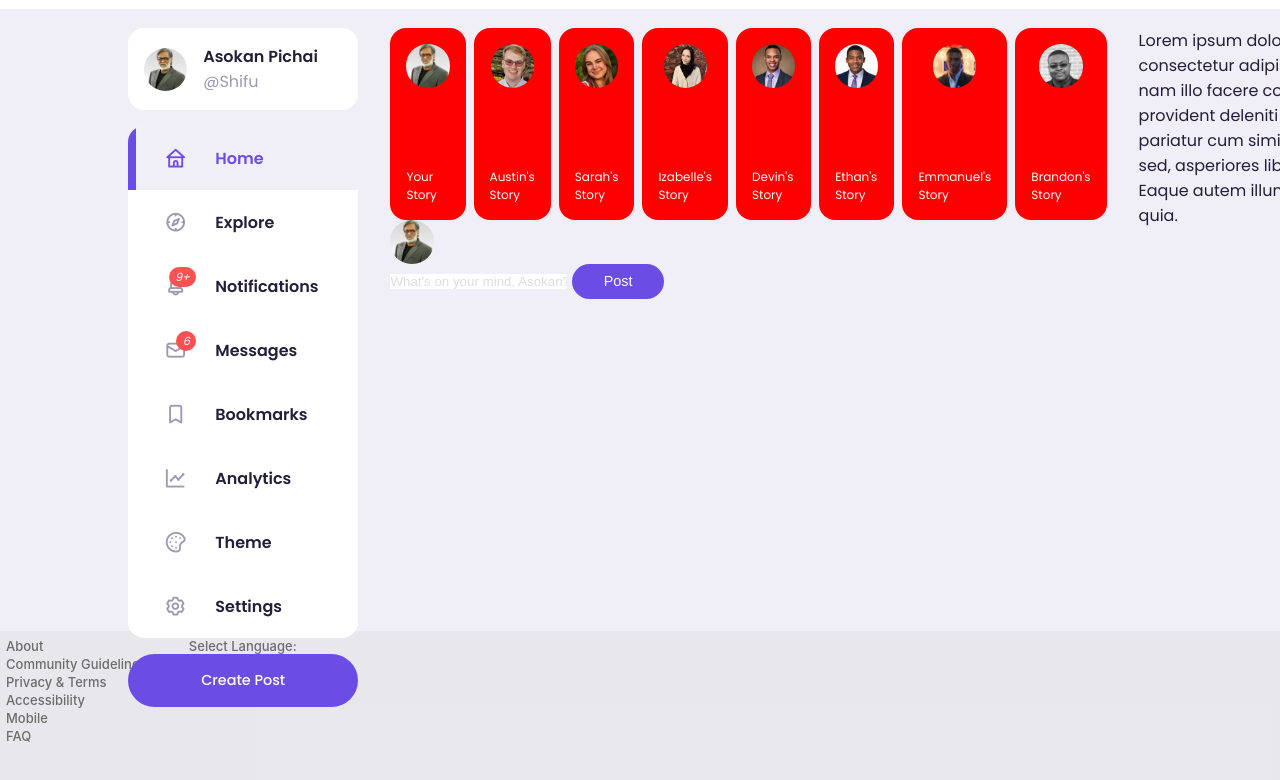
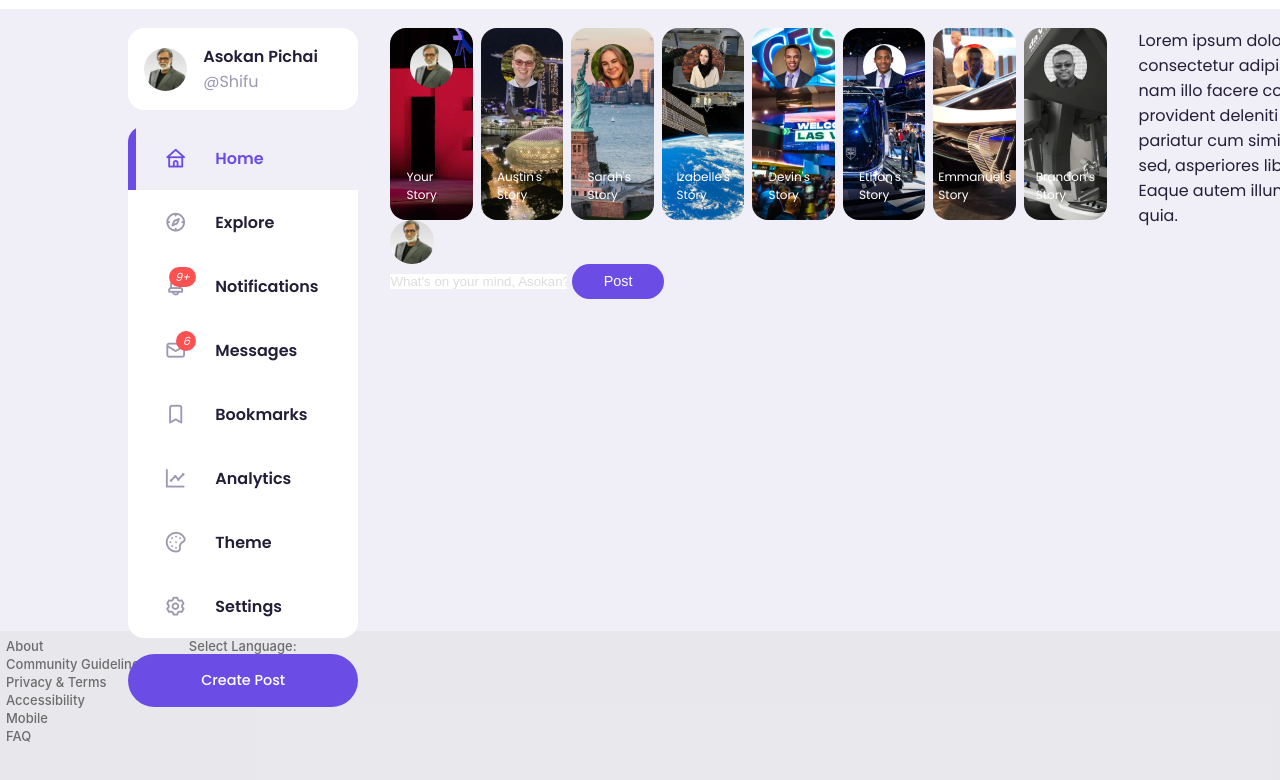
Before and after one commit to Techwise-Project-2-Experts/Experts-Website, a plain HTML site: page console_profile.html in a window 1280 px wide. Shown: the part 58-838 px from the top of the page. Drawn offline with nearby package versions, Linux system fonts and the light colour scheme; a script that the page names is missing.

Commit message:
middle feed

```diff
--- a/console_profile.css
+++ b/console_profile.css
@@ -291,4 +291,53 @@ main .container .left .profile{
   width: 100%;
   background: red;
   position: relative;
+  overflow: hidden;
 }
+
+.middle .stories .story:nth-child(1){
+  background: url("./images/story-1.jpg")
+  no-repeat center center/cover;
+
+}
+
+.middle .stories .story:nth-child(2){
+  background: url("./images/story-2.jpg")
+  no-repeat center center/cover;
+
+}
+
+.middle .stories .story:nth-child(3){
+  background: url("./images/story-3.jpg")
+  no-repeat center center/cover;
+
+}
+
+.middle .stories .story:nth-child(4){
+  background: url("./images/story-4.jpg")
+  no-repeat center center/cover;
+
+}
+
+.middle .stories .story:nth-child(5){
+  background: url("./images/story-5.jpg")
+  no-repeat center center/cover;
+
+}
+
+.middle .stories .story:nth-child(6){
+  background: url("./images/story-6.jpg")
+  no-repeat center center/cover;
+
+}
+
+.middle .stories .story:nth-child(7){
+  background: url("./images/story-7.jpg")
+  no-repeat center center/cover;
+
+}
+
+.middle .stories .story:nth-child(8){
+  background: url("./images/story-8.jpg")
+  no-repeat center center/cover;
+
+}
```
Also changed, not shown: images/story-1.jpg (added), images/story-2.jpg (added), images/story-3.jpg (added), images/story-4.jpg (added), images/story-5.jpg (added), images/story-6.jpg (added), images/story-7.jpg (added), images/story-8.jpg (added).
